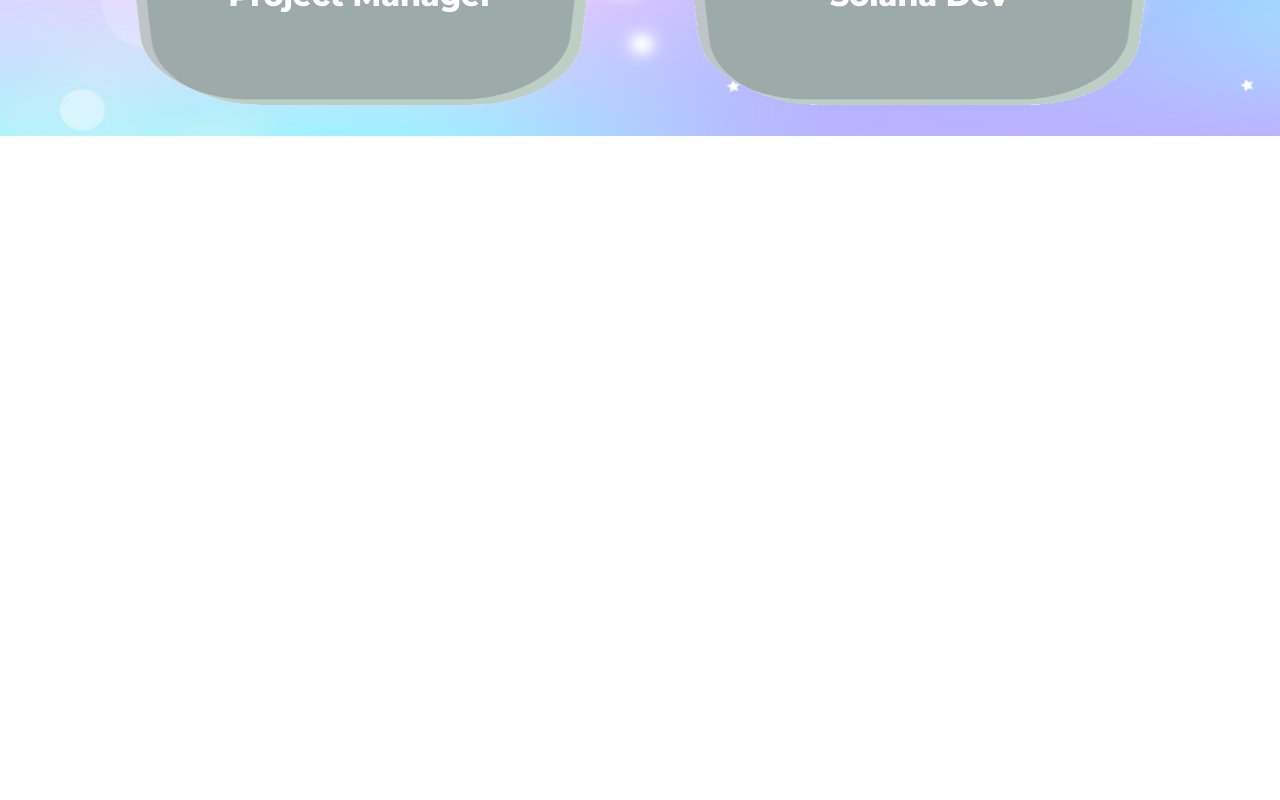
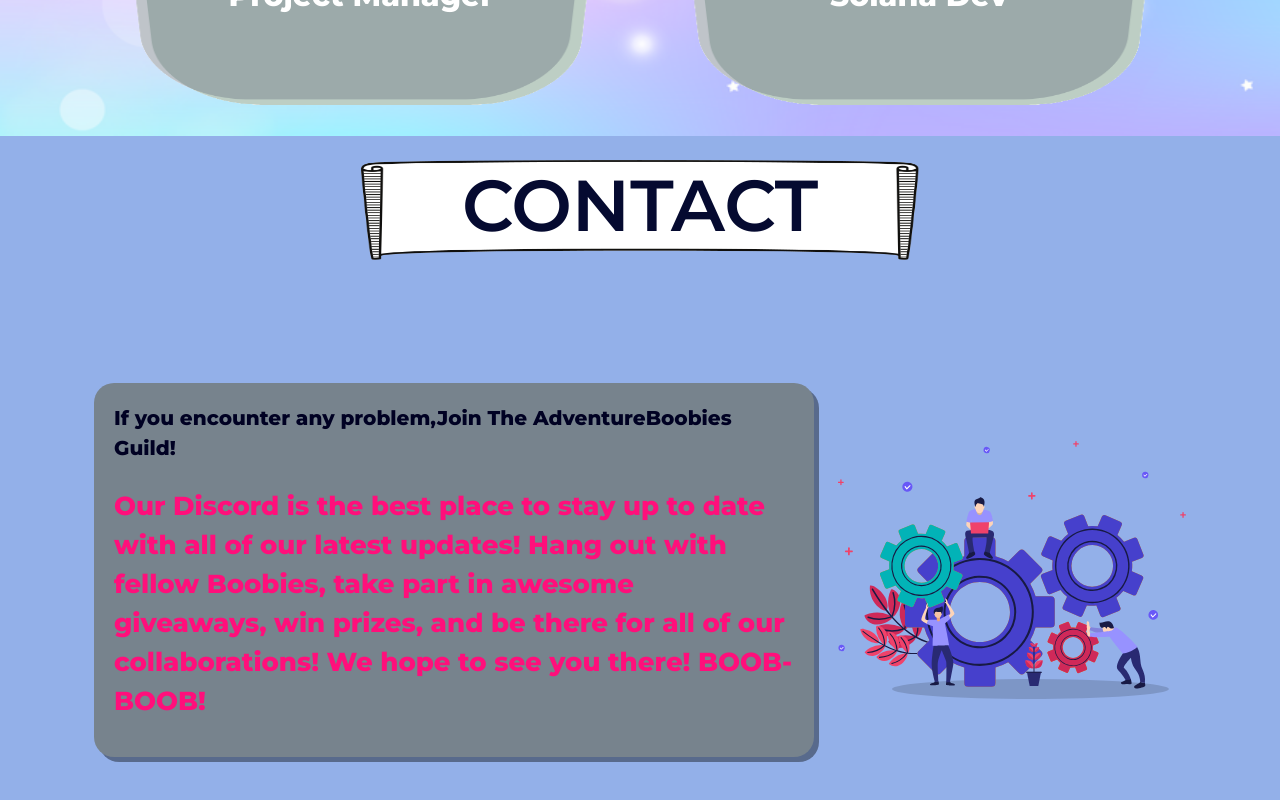
Before and after one commit to nhanlnt-96/boobies-landing, a React (Create React App) app: page / in a window 1280 px wide. Shown: the part 6339-7139 px from the top of the page. Before the commit the page ends 6475 px from the top, so only its background shows below. Built offline with nearby package versions, Linux system fonts and the light colour scheme; the HTML template or start-up script is replaced by a standard one.

Commit message:
[contact]: Complete create contact component

```diff
--- /dev/null
+++ b/src/components/contact/ContactComp.js
@@ -0,0 +1,44 @@
+import React from 'react';
+import {Col, Container, Row} from "react-bootstrap";
+import TitleComp from "../title/TitleComp";
+import ContactBg from '../../assets/imgs/bgContact.svg';
+
+import './ContactComp.scss';
+import {BsInstagram, BsTwitter, BsYoutube, FaFacebookF} from "react-icons/all";
+
+const ContactComp = () => {
+  return (
+    <Container fluid className="contact-comp comp-height comp-secondary-bg">
+      <Container className="contact-comp-container">
+        <Row className="contact-comp-title d-flex justify-content-center align-items-center">
+          <TitleComp title={"CONTACT"}/>
+        </Row>
+        <Row className="contact-comp-content">
+          <Col lg={8} md={8} sm={12}
+               className="contact-comp-left d-flex flex-column justify-content-center align-items-center">
+            <div data-aos="fade-up" className="contact-detail-container">
+              <p className="title">If you encounter any problem,Join The AdventureBoobies Guild!</p>
+              <p className="detail">Our Discord is the best place to stay up to date with all of our latest updates!
+                Hang out with fellow Boobies, take part in awesome giveaways, win prizes, and be there for all of our
+                collaborations! We hope to see you there! BOOB-BOOB!</p>
+            </div>
+          </Col>
+          <Col data-aos="fade-up" lg={4} md={4} sm={12}
+               className="contact-comp-right d-flex justify-content-center align-items-center">
+            <img src={ContactBg} alt="boobies"/>
+          </Col>
+        </Row>
+        <Row className="contact-comp-footer">
+          <div className="footer-container d-flex justify-content-center align-items-center">
+            <a href="#"><BsTwitter/></a>
+            <a href="#"><FaFacebookF/></a>
+            <a href="#"><BsYoutube/></a>
+            <a href="#"><BsInstagram/></a>
+          </div>
+        </Row>
+      </Container>
+    </Container>
+  );
+};
+
+export default ContactComp;
--- /dev/null
+++ b/src/components/contact/ContactComp.scss
@@ -0,0 +1,60 @@
+@import "../../styles/rwd";
+
+.contact-comp-content {
+  min-height: calc(100vh - 100px - 48px - 24px - 55px);
+  margin-top: 24px !important;
+}
+
+.contact-comp-content .contact-comp-left .contact-detail-container {
+  background-color: #77838d;
+  border-radius: 20px;
+  box-shadow: rgba(0, 0, 0, .4) 5px 5px;
+  padding: 20px;
+
+  .title {
+    color: #000123;
+    font-weight: bold;
+    font-size: 20px;
+  }
+
+  .detail {
+    margin-top: 24px;
+    color: #ff0f7b;
+    font-weight: bold;
+    font-size: 26px;
+  }
+}
+
+.contact-comp-content .contact-comp-right img {
+  width: 100%;
+  @include mobile {
+    margin-top: 24px;
+  }
+}
+
+.contact-comp-footer .footer-container a {
+  text-decoration: none;
+  color: #000000;
+  padding: 10px;
+  border-radius: 100%;
+
+  svg {
+    font-size: 35px;
+  }
+
+  &:not(:first-child) {
+    margin-left: 15px;
+  }
+
+  &:hover {
+    background-color: #77838d;
+
+    svg {
+      color: #ffffff;
+    }
+  }
+
+  @include mobile {
+    margin-top: 24px;
+  }
+}
--- a/src/components/mainLayout/MainLayout.js
+++ b/src/components/mainLayout/MainLayout.js
@@ -7,6 +7,7 @@ import RarityComp from "../rarity/RarityComp";
 import RoadmapComp from "../roadmap/RoadmapComp";
 import FAQComp from "../faq/FAQComp";
 import TeamComp from "../team/TeamComp";
+import ContactComp from "../contact/ContactComp";
 
 const MainLayout = () => {
   return (
@@ -32,6 +33,9 @@ const MainLayout = () => {
       <Row id="team">
         <TeamComp/>
       </Row>
+      <Row id="contact">
+        <ContactComp/>
+      </Row>
     </Container>
   );
 };
```
Also changed, not shown: src/assets/imgs/bgContact.svg (added).
